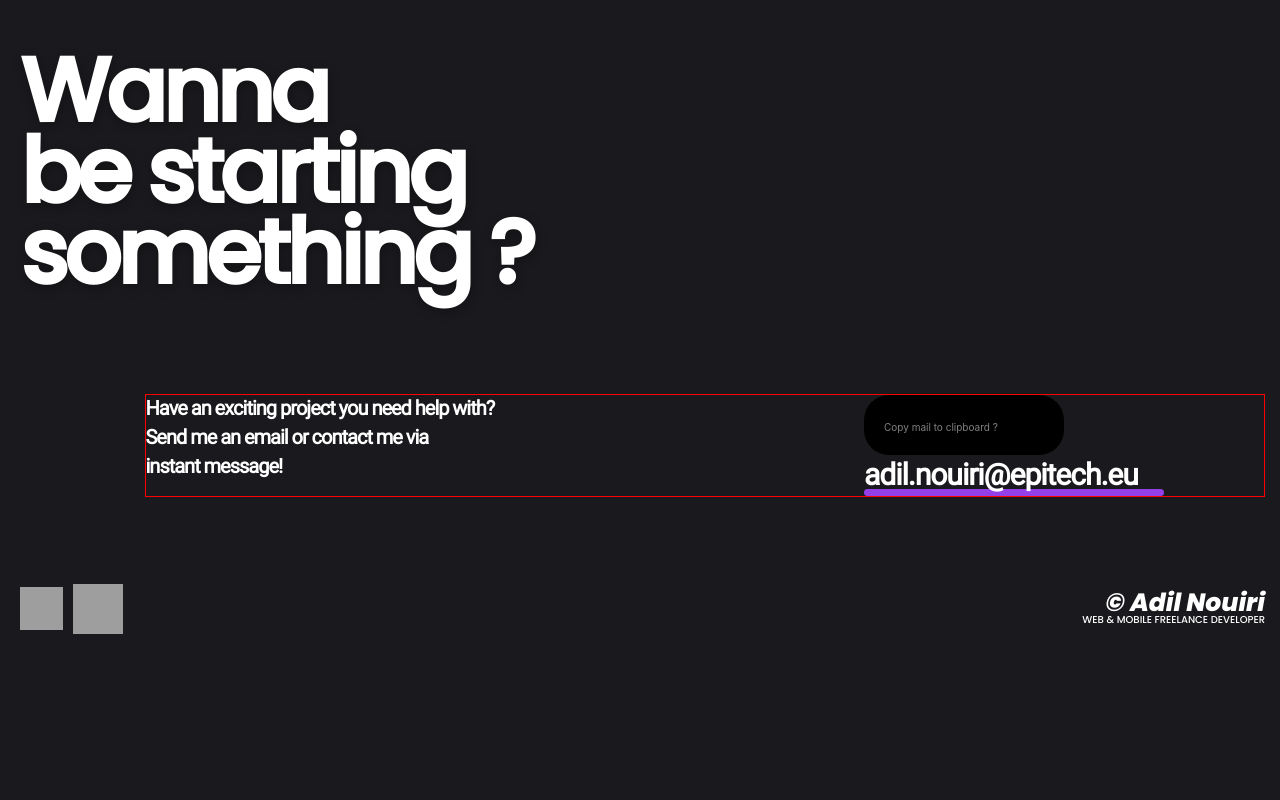
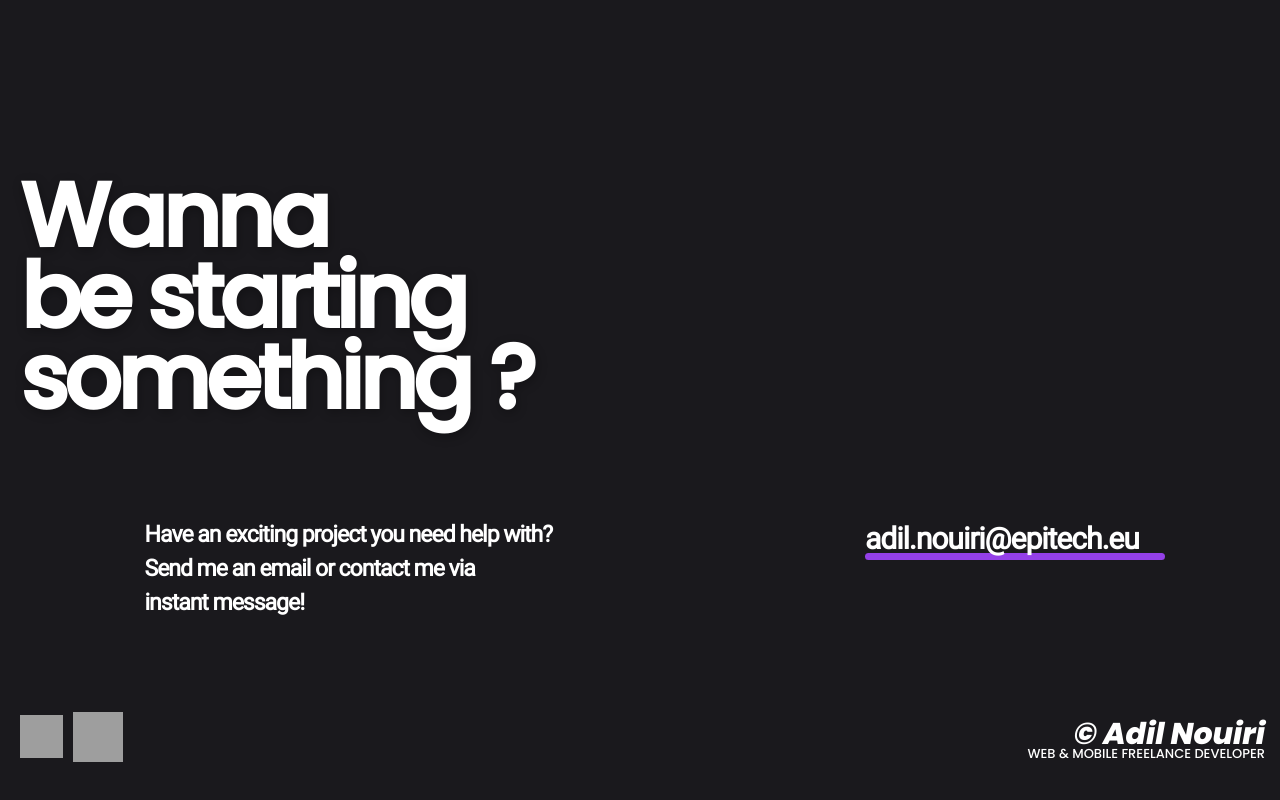
Before and after one commit to AdilNouiri/adilnouiri.github.io, a React (Create React App) app: page / in a window 1280 px wide. Shown: the part 3481-4281 px from the top of the page. Before the commit the page ends 4169 px from the top, so only its background shows below. Built offline with nearby package versions, Linux system fonts and the light colour scheme; grey boxes are pictures that could not be loaded.

Commit message:
Add complete contact page

```diff
--- a/src/App.js
+++ b/src/App.js
@@ -14,16 +14,16 @@ const App = () => {
       <Grid item >
         <Home />
       </Grid>
-      <Grid item style={{ paddingTop: '50px' }}>
+      <Grid item style={{ paddingTop: '50px', width: '100%' }}>
         <ExpertisePage />
       </Grid>
-      <Grid item style={{ paddingTop: '200px' }}>
+      <Grid item style={{ paddingTop: '200px', width: '100%' }}>
         <WorkPage datas={workDatas} />
       </Grid>
       <Grid item style={{ paddingTop: '125px', width: '100%' }}>
         <ExperiencePage />
       </Grid>
-      <Grid item style={{ paddingTop: '125px', paddingBottom: '50px', width: '100%' }}>
+      <Grid item style={{ paddingTop: '250px', paddingBottom: '50px', width: '100%' }}>
         <ContactPage />
       </Grid>
     </Grid>
--- a/src/Pages/ContactPage.jsx
+++ b/src/Pages/ContactPage.jsx
@@ -80,22 +80,50 @@ const Band = ({ bandSize }) => {
 	);
 };
 
-const PopupUpOnEmail = () => {
+const PopupUpOnEmail = ({mouseOn, isClicked}) => {
 	return (
-		<Grid item style={{padding: '20px', width: '200px', backgroundColor: 'black', borderRadius: '25px'}}>
-			<span style={{fontSize: '10px', color: 'grey'}}>
-				Copy mail to clipboard ?
+    <Grid item
+      style={{
+        backgroundColor: 'black',
+        borderRadius: '10px',
+        position: "absolute",
+        padding: '8px',
+        marginTop: '-50px',
+        paddingLeft: '15px',
+        paddingRight: '15px',
+        opacity: '0.7',
+        paddingBottom: '5px',
+        opacity: mouseOn ? 1 : 0,
+        transition: 'opacity 0.6s ease-in-out',
+        textAlign: 'center'}}>
+      <span style={{fontSize: '18px', color: 'white'}}>
+        {isClicked ? 'Mail is copied !' : 'Copy mail to clipboard ?'}
       </span>
     </Grid>
 	);
 };
 
-const ContactMe = () => {
+const ContactMe = ({windowWidth}) => {
+
+	const [mouseOn, setMouseOn] = useState(false);
+  const [isClicked, setIsClicked] = useState(false);
+
+  const clickOnEmail = () => {
+      const emailToCopy = "adil.nouiri@epitech.eu";
+      const textArea = document.createElement("textarea");
+      textArea.value = emailToCopy;
+      document.body.appendChild(textArea);
+      textArea.select();
+      document.execCommand("copy");
+      document.body.removeChild(textArea);
+      setIsClicked(true);
+      return;
+  };
 
 	const textStyle = {
     color: 'white',
     fontFamily: 'ArabotoNormal',
-		fontSize: '20px',
+    fontSize: '23px',
     fontWeight: 600,
     letterSpacing: '-1px'
 };
@@ -105,14 +133,18 @@ const ContactMe = () => {
 		fontFamily: 'ArabotoNormal',
 		fontSize: '30px',
 		fontWeight: 600,
-		letterSpacing: '-1px'
+		letterSpacing: '-1px',
+    cursor: 'pointer'
 	};
 
 	return (
 		<Grid container
     direction='row'
-    style={{ width: '90%', border: '1px solid red', justifyContent: 'space-between', marginLeft: 'auto' }}>
-    <Grid item>
+    style={{
+      width: windowWidth <= 510 ? '100%' : '90%',
+      justifyContent: 'space-between',
+      marginLeft: 'auto',}}>
+    <Grid item style={{paddingBottom: windowWidth <= 956 ? '20px' : '0px'}}>
         <span style={textStyle}>
             Have an exciting project you need help with?
             <br />
@@ -121,8 +153,12 @@ const ContactMe = () => {
             instant message!
         </span>
     </Grid>
-    <Grid item style={{paddingRight: '100px', cursor: 'pointer'}}>
-			<PopupUpOnEmail />
+    <Grid item
+		onMouseEnter={() => setMouseOn(true)}
+		onMouseLeave={() => setMouseOn(false)}
+    onClick={clickOnEmail}
+		style={{paddingRight: '100px', paddingBottom: windowWidth <= 956 ? '50px' : '0px'}}>
+				<PopupUpOnEmail mouseOn={mouseOn} isClicked={isClicked}/>
 			<span style={emailStyle}>
 				adil.nouiri@epitech.eu
 			</span>
@@ -137,13 +173,13 @@ const MyCredit = ({isWrapped}) => {
 
 	const nameStyle = {
 		color: 'white',
-		fontSize: '25px',
+		fontSize: '30px',
 		fontFamily: 'Poppins-ExtraBoldItalic'
 	};
 
 	const jobStyle = {
 		color: 'white',
-		fontSize: '10px',
+		fontSize: '13px',
 		fontFamily: 'Poppins-Medium'
 	};
 
@@ -192,7 +228,7 @@ const Footer = ({windowWidth}) => {
 				container
 				direction='column'
 				style={{alignItems: 'flex-start'}}>
-					<Grid item >
+					<Grid item style={{paddingBottom: '5px'}}>
 						<SocialMedia />
 					</Grid>
 					<Grid item>
@@ -222,13 +258,13 @@ const ContactPage = () => {
 	return (
 		<Grid container
 			direction='column'
-			id='work'
+			id='contact'
 			style={{width: '100%', maxWidth: '1250px', margin: '0 auto' }}>
 			<Grid item style={{paddingBottom: '100px'}}>
 				<Title title1='Wanna' title2='be starting' title3='something ?' windowWidth={windowWidth} />
 			</Grid>
-			<Grid item>
-			  <ContactMe />
+			<Grid item style={{paddingBottom: '50px'}}>
+			  <ContactMe windowWidth={windowWidth}/>
 			</Grid>
 			<Grid item>
 				<Footer windowWidth={windowWidth}/>
```
Lines whose indentation alone changed are shown as unchanged.
